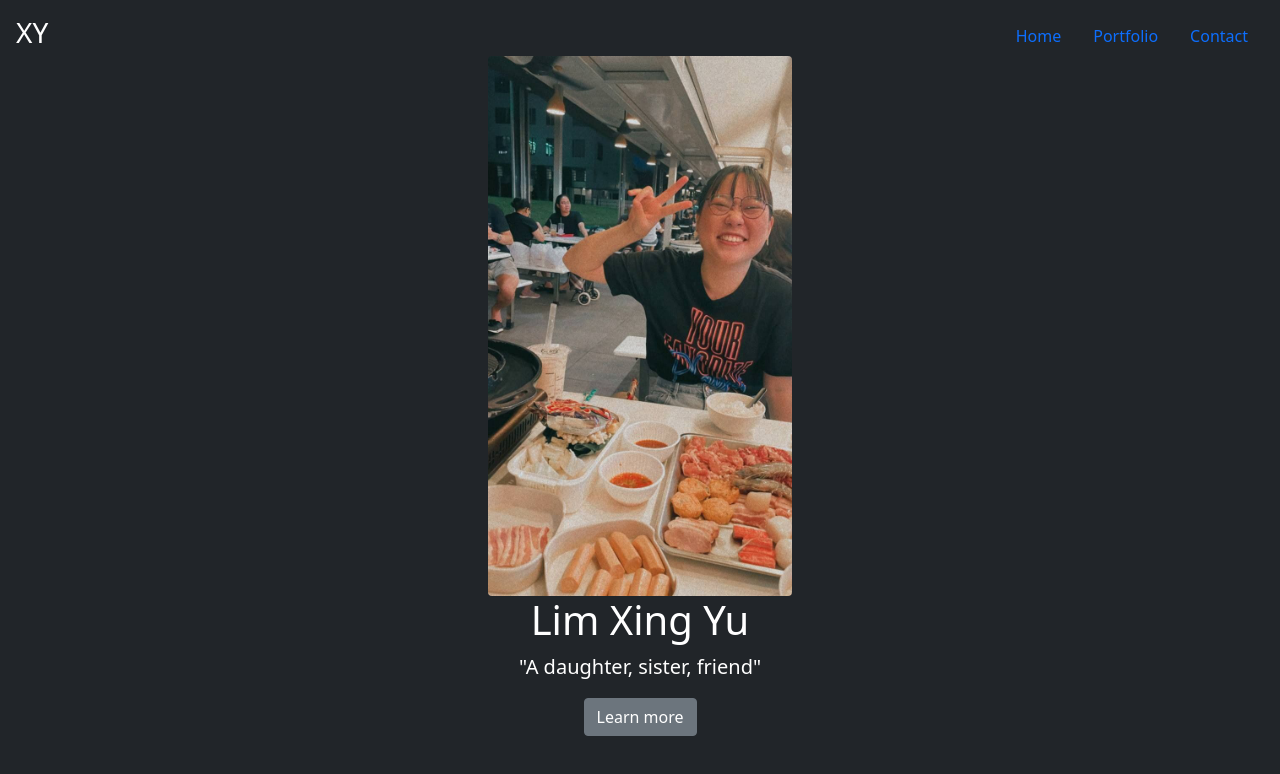
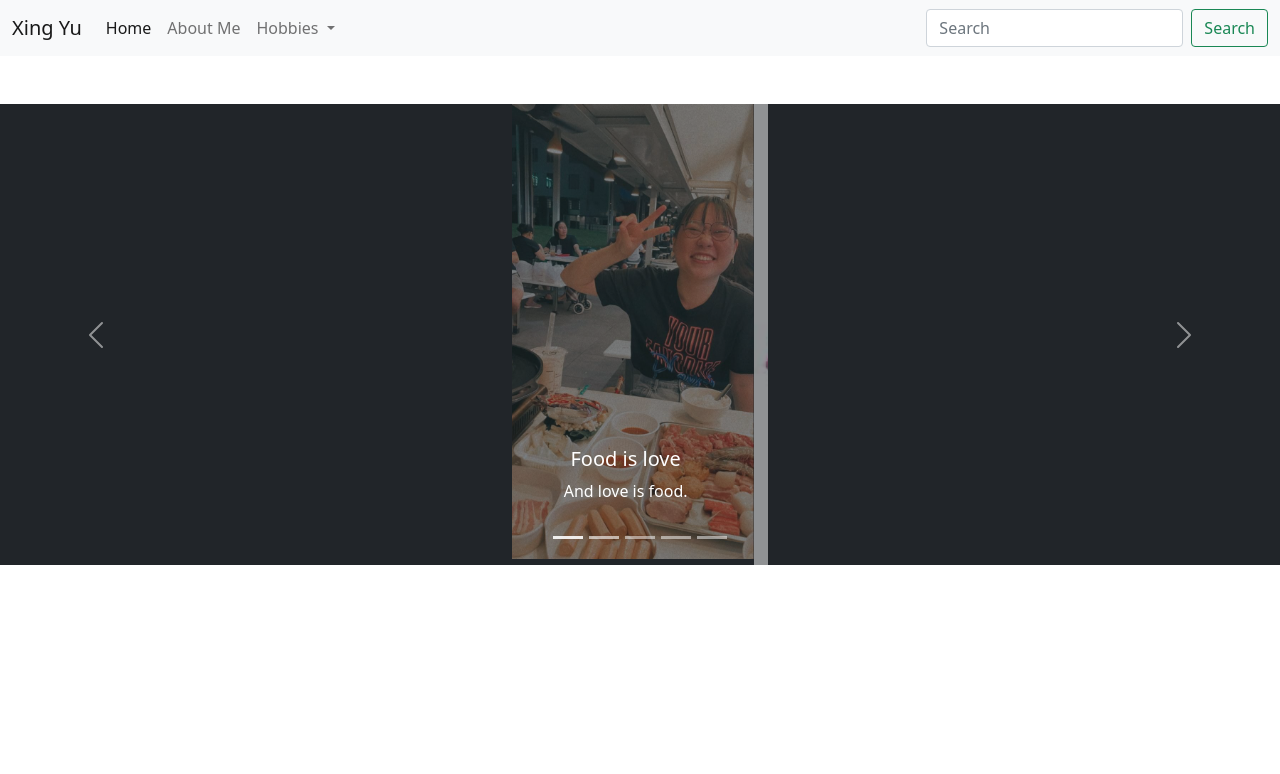
Before and after one commit to is216-oppa-2022-spring/myprofile-xingyulim, a plain HTML site: page index.html in a window 1280 px wide. Drawn offline with nearby package versions, Linux system fonts and the light colour scheme.

Commit message:
Week 4 Update
Revamp week 4 page with the addition of carousel and enhance the look of navigation bar which includes buttons.

```diff
--- a/index.html
+++ b/index.html
@@ -1,41 +1,118 @@
 <!doctype html>
 <html lang="en">
-  <head>
-    <!-- Required meta tags -->
-    <meta charset="utf-8">
-    <meta name="viewport" content="width=device-width, initial-scale=1">
+  <meta charset="utf-8">
+  <meta http-equiv="X-UA-Compatible" content="IE=edge">
+  <!--Meta “viewport” is used to make the web page responsive to the browser/device width-->
+  <meta name="viewport" content="width=device-width, initial-scale=1">
+  <!-- The above 3 meta tags *must* come first in the head; any other head content must come *after* these tags -->
+  <title>Welcome!</title>
 
-    <!-- Bootstrap CSS -->
-    <link href="https://cdn.jsdelivr.net/npm/bootstrap@5.1.3/dist/css/bootstrap.min.css" rel="stylesheet" integrity="sha384-1BmE4kWBq78iYhFldvKuhfTAU6auU8tT94WrHftjDbrCEXSU1oBoqyl2QvZ6jIW3" crossorigin="anonymous">
-    <link rel="canonical" href="https://getbootstrap.com/docs/5.1/examples/cover/cover.css">
-    <link href="cover.css" rel="stylesheet">
-    <title>Hello, world!</title>
-  </head>
-  <body class="bg-dark text-white text-center d-flex h-100 ">
-    <!-- <h1>Hello, world!</h1> -->
-    <div class="cover-container d-flex w-100 h-100 p-3 mx-auto flex-column">
-        <header class="mb-auto">
-            <div>
-                <h3 class="mb-0 float-md-start">XY</h3>
-                <nav class="nav nav-masthead justify-content-center float-md-end">
-                    <a href="#" class="nav-link active" aria-current="page">Home</a>
-                    <a href="#" class="nav-link" aria-current="page">Portfolio</a>
-                    <a href="#" class="nav-link" aria-current="page">Contact</a>
-                </nav>
-            </div>
-        </header>
+  <!-- Bootstrap CSS -->
+  <link href="https://cdn.jsdelivr.net/npm/bootstrap@5.1.0/dist/css/bootstrap.min.css" rel="stylesheet" integrity="sha384-KyZXEAg3QhqLMpG8r+8fhAXLRk2vvoC2f3B09zVXn8CA5QIVfZOJ3BCsw2P0p/We" crossorigin="anonymous">
+  <style>
+    .carousel-inner{
+      width:20%;
+      Height: 20%;
+      margin-left: auto;
+      margin-right: auto;
+    }
+  </style>
+</head>
+  <body>
+    <!-- Navigation bar -->
+    <nav class="navbar navbar-expand-lg navbar-light bg-light">
+      <div class="container-fluid">
+        <a class="navbar-brand" href="#">Xing Yu</a>
+        <button class="navbar-toggler" type="button" data-bs-toggle="collapse" data-bs-target="#navbarSupportedContent" aria-controls="navbarSupportedContent" aria-expanded="false" aria-label="Toggle navigation">
+          <span class="navbar-toggler-icon"></span>
+        </button>
+        <div class="collapse navbar-collapse" id="navbarSupportedContent">
+          <ul class="navbar-nav me-auto mb-2 mb-lg-0">
+            <li class="nav-item">
+              <a class="nav-link active" aria-current="page" href="#">Home</a>
+            </li>
+            <li class="nav-item">
+              <a class="nav-link" href="#">About Me</a>
+            </li>
+            <li class="nav-item dropdown">
+              <a class="nav-link dropdown-toggle" href="#" id="navbarDropdown" role="button" data-bs-toggle="dropdown" aria-expanded="false">
+                Hobbies
+              </a>
+              <ul class="dropdown-menu" aria-labelledby="navbarDropdown">
+                <li><a class="dropdown-item" href="#">Food</a></li>
+                <li><a class="dropdown-item" href="#">Music</a></li>
+                <li><a class="dropdown-item" href="#">Travel</a></li>
+              </ul>
+            </li>
+          </ul>
+          <form class="d-flex">
+            <input class="form-control me-2" type="search" placeholder="Search" aria-label="Search">
+            <button class="btn btn-outline-success" type="submit">Search</button>
+          </form>
+        </div>
+      </div>
+    </nav>
 
-    <main class="px-3">
-        <img src= 'images/xingyu.jpg' class="img-fluid rounded mx-auto d-block col-3"/>
-        <h1>Lim Xing Yu</h1>
-        <p class="lead">"A daughter, sister, friend"</p>
-        <p class="lead">
-            <!-- <a href="#" class="btn btn-lg btn-secondary fw-bold border-white bg-white">Learn more</a> -->
-            <button class="btn btn-secondary">Learn more</button>
-        </p>
-    </main>
-
-
+    <!-- carousel -->
+    <div id="carouselExampleCaptions" class="carousel slide h-10 mt-5 bg-dark" data-bs-ride="carousel">
+      <div class="carousel-indicators">
+        <button type="button" data-bs-target="#carouselExampleCaptions" data-bs-slide-to="0" class="active" aria-current="true" aria-label="Slide 1"></button>
+        <button type="button" data-bs-target="#carouselExampleCaptions" data-bs-slide-to="1" aria-label="Slide 2"></button>
+        <button type="button" data-bs-target="#carouselExampleCaptions" data-bs-slide-to="2" aria-label="Slide 3"></button>
+        <button type="button" data-bs-target="#carouselExampleCaptions" data-bs-slide-to="3" aria-label="Slide 4"></button>
+        <button type="button" data-bs-target="#carouselExampleCaptions" data-bs-slide-to="4" aria-label="Slide 5"></button>
+      </div>
+      <div class="carousel-inner">
+        <div class="carousel-item active">
+          <!-- image1 -->
+          <img src="images/xingyu.jpg" class="d-block w-100 bg-dark  opacity-50" alt="...">
+          <div class="carousel-caption d-none d-md-block">
+            <h5>Food is love</h5>
+            <p>And love is food.</p>
+          </div>
+        </div>
+        <div class="carousel-item">
+          <!-- image2 -->
+          <img src="images/boo.jfif" class="d-block w-100 bg-dark  opacity-50" alt="...">
+          <div class="carousel-caption d-none d-md-block">
+            <h5>My favourite cartoon character</h5>
+            <p>is Boo from Monster inc!</p>
+          </div>
+        </div>
+        <div class="carousel-item">
+          <!-- image3 -->
+          <img src="images/sis1.jpg" class="d-block w-100 bg-dark  opacity-50" alt="...">
+          <div class="carousel-caption d-none d-md-block">
+            <h5>My sister is Boo</h5>
+            <p>I love Boo and her look alike!</p>
+          </div>
+        </div>
+        <div class="carousel-item">
+          <!-- image4 -->
+          <img src="images/sis2.jpg" class="d-block w-100 bg-dark  opacity-50" alt="...">
+          <div class="carousel-caption d-none d-md-block">
+            <h5>My sister loves Dinosaurs</h5>
+            <p>She is crazy over Dinosaurs</p>
+          </div>
+        </div>
+        <div class="carousel-item">
+          <!-- image5 -->
+          <img src="images/sis3.jpg" class="d-block w-100 bg-dark  opacity-50" alt="...">
+          <div class="carousel-caption d-none d-md-block">
+            <h5>She might be wild</h5>
+            <p>But she's a princess too!</p>
+          </div>
+        </div>
+      </div>
+      <button class="carousel-control-prev" type="button" data-bs-target="#carouselExampleCaptions" data-bs-slide="prev">
+        <span class="carousel-control-prev-icon" aria-hidden="true"></span>
+        <span class="visually-hidden">Previous</span>
+      </button>
+      <button class="carousel-control-next" type="button" data-bs-target="#carouselExampleCaptions" data-bs-slide="next">
+        <span class="carousel-control-next-icon" aria-hidden="true"></span>
+        <span class="visually-hidden">Next</span>
+      </button>
+    </div>
 
     </div>
     <!-- Optional JavaScript; choose one of the two! -->
```
Also changed, not shown: images/boo.jfif (added), 5 other files.
